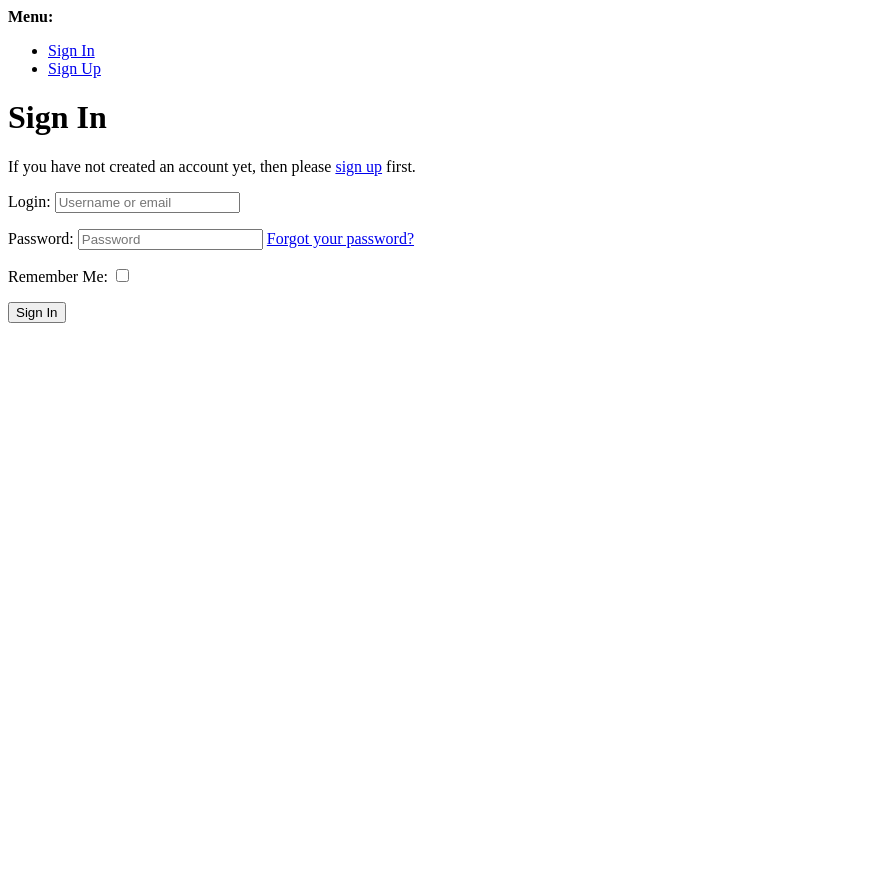
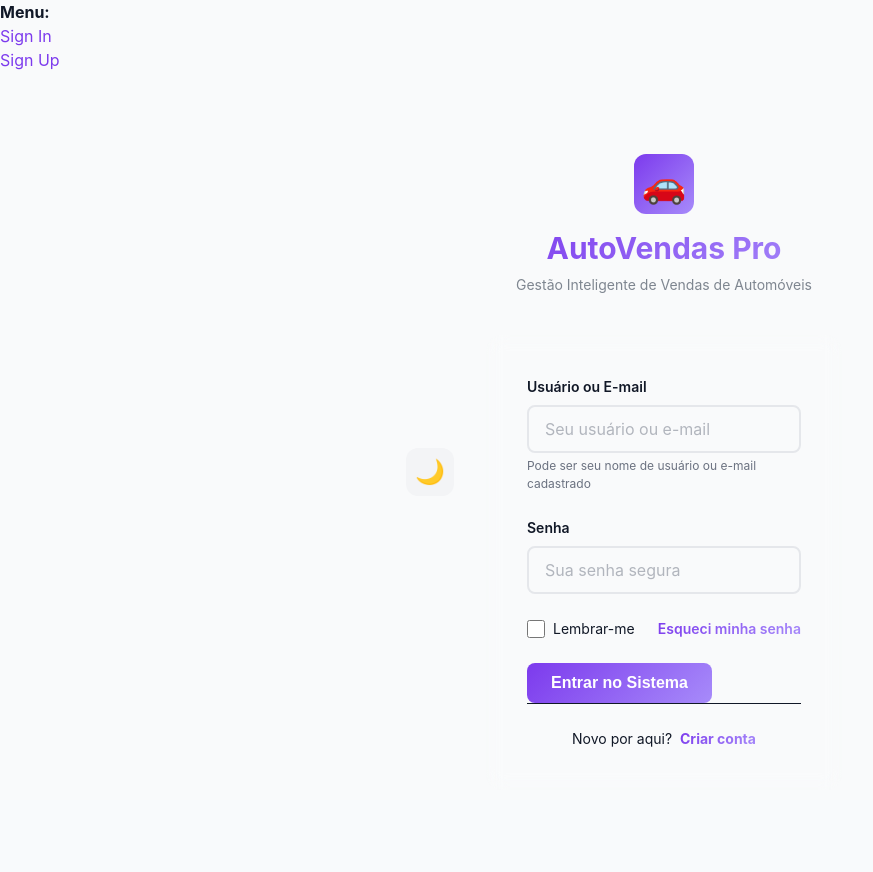
Before and after one commit to Silvaskrtt/AutoSales, a Django app: page /accounts/login/ in a window 1280 px wide. Shown: the whole page, without its empty margins (0-873 px from the left). Before the commit the page ends 323 px from the top, so only its background shows below. Run offline with Django 5.2, Linux system fonts and the light colour scheme.

Commit message:
Atualiza apps/accounts/templates/account/login.html

```diff
--- a/apps/accounts/templates/account/login.html
+++ b/apps/accounts/templates/account/login.html
@@ -1,61 +1,210 @@
 {% extends "account/base_entrance.html" %}
+{% load static %}
 {% load i18n %}
 {% load allauth account %}
+
 {% block head_title %}
     {% trans "Sign In" %}
 {% endblock head_title %}
+
+{% block extra_head %}
+    {{ block.super }}
+    <link rel="stylesheet" href="{% static 'css/main.css' %}">
+{% endblock extra_head %}
+
 {% block content %}
-    {% element h1 %}
-        {% trans "Sign In" %}
-    {% endelement %}
+<div class="login-wrapper" id="loginWrapper">
+    <button class="theme-toggle" id="themeToggle" aria-label="Toggle theme">🌙</button>
+
+    <div class="login-container">
+        <!-- Logo & Title Section -->
+        <div class="logo-section">
+            <div class="logo">
+                🚗
+            </div>
+            <h1 class="company-title">AutoVendas Pro</h1>
+            <p class="tagline">Gestão Inteligente de Vendas de Automóveis</p>
+        </div>
+
+        <!-- Login Form Card -->
+        <div class="form-card">
+            {% if messages %}
+                {% for message in messages %}
+                    <div class="feedback-message show {% if message.tags == 'success' %}feedback-success{% elif message.tags == 'error' %}feedback-error{% endif %}">
+                        {{ message }}
+                    </div>
+                {% endfor %}
+            {% endif %}
+
             {% if not SOCIALACCOUNT_ONLY %}
-        {% setvar link %}
-            <a href="{{ signup_url }}">
-            {% endsetvar %}
-            {% setvar end_link %}
+                {% url 'account_login' as login_url %}
+
+                <form method="post" action="{{ login_url }}" id="loginForm">
+                    {% csrf_token %}
+
+                    {% if redirect_field_value %}
+                        <input type="hidden" name="{{ redirect_field_name }}" value="{{ redirect_field_value }}" />
+                    {% endif %}
+
+                    <div class="form-group">
+                        <label class="form-label" for="id_login">Usuário ou E-mail</label>
+                        <input
+                            type="text"
+                            name="login"
+                            placeholder="Seu usuário ou e-mail"
+                            class="input-field"
+                            id="id_login"
+                            required
+                            autocomplete="username"
+                        >
+                        {% if form.login.errors %}
+                            <ul class="errorlist">
+                                {% for error in form.login.errors %}
+                                    <li>{{ error }}</li>
+                                {% endfor %}
+                            </ul>
+                        {% endif %}
+                        <small class="text-tertiary" style="font-size: var(--font-size-xs); margin-top: var(--spacing-1); display: block;">
+                            Pode ser seu nome de usuário ou e-mail cadastrado
+                        </small>
+                    </div>
+
+                    <div class="form-group">
+                        <label class="form-label" for="id_password">Senha</label>
+                        <input
+                            type="password"
+                            name="password"
+                            placeholder="Sua senha segura"
+                            class="input-field"
+                            id="id_password"
+                            required
+                            autocomplete="current-password"
+                        >
+                        {% if form.password.errors %}
+                            <ul class="errorlist">
+                                {% for error in form.password.errors %}
+                                    <li>{{ error }}</li>
+                                {% endfor %}
+                            </ul>
+                        {% endif %}
+                    </div>
+
+                    {% if form.non_field_errors %}
+                        <div class="feedback-message show feedback-error">
+                            {% for error in form.non_field_errors %}
+                                {{ error }}
+                            {% endfor %}
+                        </div>
+                    {% endif %}
+
+                    <div class="form-footer">
+                        <label class="checkbox-group">
+                            <input type="checkbox" name="remember" class="checkbox" id="id_remember">
+                            <span>Lembrar-me</span>
+                        </label>
+                        <a href="{% url 'account_reset_password' %}" class="forgot-password" id="forgotPasswordLink">
+                            Esqueci minha senha
                         </a>
-        {% endsetvar %}
-        {% element p %}
-            {% blocktranslate %}If you have not created an account yet, then please {{ link }}sign up{{ end_link }} first.{% endblocktranslate %}
-        {% endelement %}
-        {% url 'account_login' as login_url %}
-        {% element form form=form method="post" action=login_url tags="entrance,login" %}
-            {% slot body %}
+                    </div>
+
+                    <button type="submit" class="btn btn-primary" id="loginButton">
+                        Entrar no Sistema
+                    </button>
+                </form>
+            {% endif %}
+
+            {% if LOGIN_BY_CODE_ENABLED or PASSKEY_LOGIN_ENABLED %}
+                <hr>
+
+                {% if PASSKEY_LOGIN_ENABLED %}
+                    <form method="post" action="{% url 'mfa_login_webauthn' %}" id="mfa_login">
                         {% csrf_token %}
-                {% element fields form=form unlabeled=True %}
-                {% endelement %}
                         {{ redirect_field }}
-            {% endslot %}
-            {% slot actions %}
-                {% element button type="submit" tags="prominent,login" %}
-                    {% trans "Sign In" %}
-                {% endelement %}
-            {% endslot %}
-        {% endelement %}
+                        <button type="submit" class="btn btn-primary mt-3" id="passkey_login">
+                            {% trans "Sign in with a passkey" %}
+                        </button>
+                    </form>
                 {% endif %}
-    {% if LOGIN_BY_CODE_ENABLED or PASSKEY_LOGIN_ENABLED %}
-        {% element hr %}
-        {% endelement %}
-        {% element button_group vertical=True %}
-            {% if PASSKEY_LOGIN_ENABLED %}
-                {% element button type="submit" form="mfa_login" id="passkey_login" tags="prominent,login,outline,primary" %}
-                    {% trans "Sign in with a passkey" %}
-                {% endelement %}
+
+                {% if LOGIN_BY_CODE_ENABLED %}
+                    <a href="{{ request_login_code_url }}" class="btn btn-primary mt-3">
+                        {% trans "Send me a sign-in code" %}
+                    </a>
                 {% endif %}
-            {% if LOGIN_BY_CODE_ENABLED %}
-                {% element button href=request_login_code_url tags="prominent,login,outline,primary" %}
-                    {% trans "Send me a sign-in code" %}
-                {% endelement %}
             {% endif %}
-        {% endelement %}
-    {% endif %}
+
             {% if SOCIALACCOUNT_ENABLED %}
                 {% include "socialaccount/snippets/login.html" with page_layout="entrance" %}
             {% endif %}
-{% endblock content %}
-{% block extra_body %}
-    {{ block.super }}
+
+            <div class="signup-section">
+                Novo por aqui?
+                <a href="{{ signup_url }}" class="signup-link" id="signupLink">
+                    Criar conta
+                </a>
+            </div>
+        </div>
+    </div>
+</div>
+
+<script>
+    // Theme Toggle
+    const themeToggle = document.getElementById('themeToggle');
+    const loginWrapper = document.getElementById('loginWrapper');
+    let isDarkMode = false;
+
+    // Check saved theme preference
+    const savedTheme = localStorage.getItem('theme');
+    if (savedTheme === 'dark') {
+        isDarkMode = true;
+        loginWrapper.classList.add('dark-mode');
+        themeToggle.textContent = '☀️';
+    }
+
+    themeToggle.addEventListener('click', () => {
+        isDarkMode = !isDarkMode;
+        if (isDarkMode) {
+            loginWrapper.classList.add('dark-mode');
+            themeToggle.textContent = '☀️';
+            localStorage.setItem('theme', 'dark');
+        } else {
+            loginWrapper.classList.remove('dark-mode');
+            themeToggle.textContent = '🌙';
+            localStorage.setItem('theme', 'light');
+        }
+    });
+
+    // Remember Me functionality
+    const rememberCheckbox = document.getElementById('id_remember');
+    const loginInput = document.getElementById('id_login');
+    const savedLogin = localStorage.getItem('savedLogin');
+
+    if (savedLogin && loginInput) {
+        loginInput.value = savedLogin;
+        if (rememberCheckbox) {
+            rememberCheckbox.checked = true;
+        }
+    }
+
+    if (rememberCheckbox && loginInput) {
+        rememberCheckbox.addEventListener('change', function() {
+            if (this.checked) {
+                localStorage.setItem('savedLogin', loginInput.value);
+            } else {
+                localStorage.removeItem('savedLogin');
+            }
+        });
+
+        loginInput.addEventListener('input', function() {
+            if (rememberCheckbox.checked) {
+                localStorage.setItem('savedLogin', this.value);
+            }
+        });
+    }
+</script>
+
 {% if PASSKEY_LOGIN_ENABLED %}
     {% include "mfa/webauthn/snippets/login_script.html" with button_id="passkey_login" %}
 {% endif %}
-{% endblock %}
+
+{% endblock content %}
```
Lines whose indentation alone changed are shown as unchanged.
